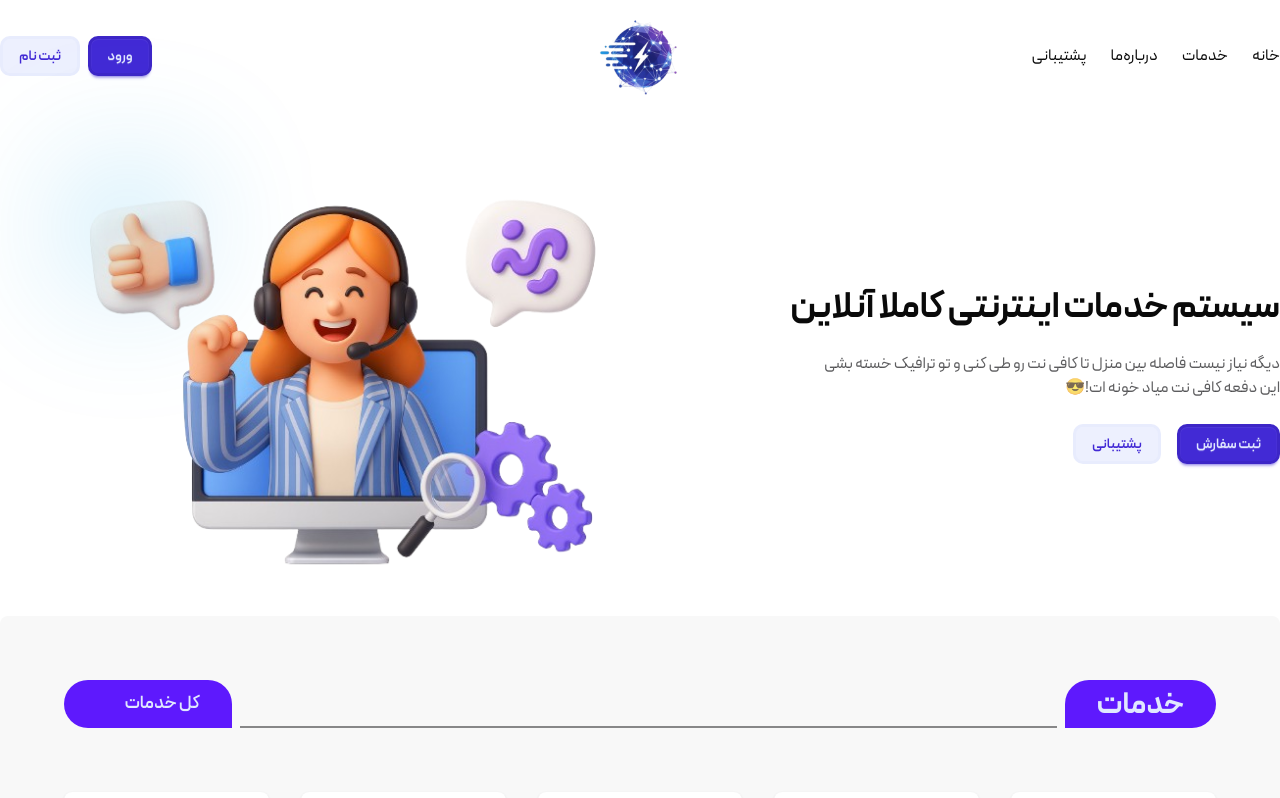
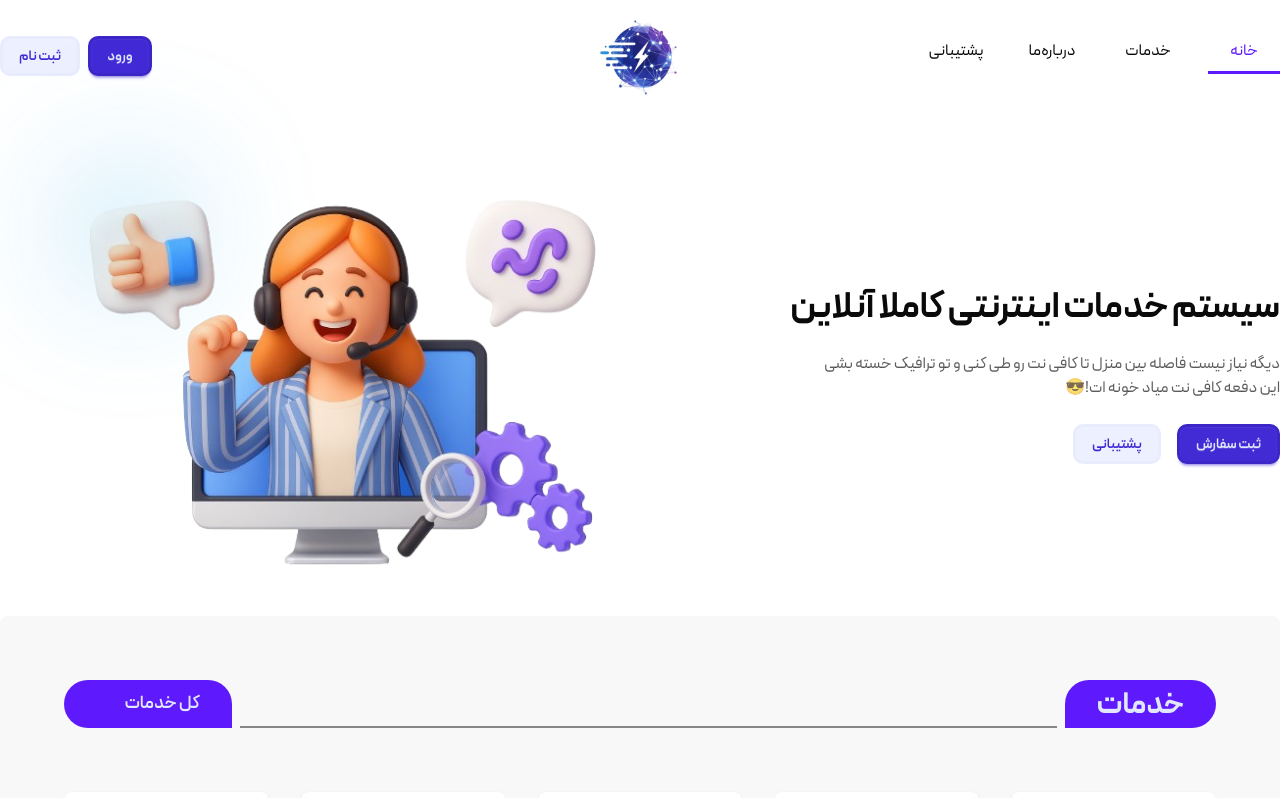
Before and after one commit to amir-hosein-003/online-service, a Next.js app: page / in a window 1280 px wide. Shown: the top 798 px of the page. Built offline with nearby package versions, Linux system fonts and the light colour scheme; some icons are missing.

Commit message:
create activeLink.tsx and not-found.tsx components

```diff
--- /dev/null
+++ b/app/not-found.tsx
@@ -0,0 +1,7 @@
+import React from "react";
+
+const NotFound = () => {
+  return <div>notFound</div>;
+};
+
+export default NotFound;
--- a/components/Navbar.tsx
+++ b/components/Navbar.tsx
@@ -1,6 +1,8 @@
+import React from "react";
 import Image from "next/image";
 import Link from "next/link";
-import React from "react";
+
+import ActiveLink from "./ui/activeLink";
 
 type Menu = {
   title: string;
@@ -9,9 +11,9 @@ type Menu = {
 
 const menuLinks: Menu[] = [
   { title: "خانه", url: "/" },
-  { title: "خدمات", url: "/" },
-  { title: "درباره‌ما", url: "/" },
-  { title: "پشتیبانی", url: "/" },
+  { title: "خدمات", url: "/services" },
+  { title: "درباره‌ما", url: "/about" },
+  { title: "پشتیبانی", url: "/support" },
 ];
 
 const Navbar = () => {
@@ -20,9 +22,9 @@ const Navbar = () => {
       <div className="w-full grid grid-cols-3">
         <div className="flex flex-row items-center gap-6">
           {menuLinks.map((link: Menu, index: number) => (
-            <Link key={index} href={link.url}>
-              {link.title}
-            </Link>
+            <ActiveLink key={index} href={link.url}>
+              <p>{link.title}</p>
+            </ActiveLink>
           ))}
         </div>
         <div className="flex items-center justify-center">
--- /dev/null
+++ b/components/ui/activeLink.tsx
@@ -0,0 +1,28 @@
+"use client";
+
+import Link from "next/link";
+import { usePathname } from "next/navigation";
+import React from "react";
+
+interface Props {
+  children: React.ReactNode;
+  href: string;
+  className?: string;
+}
+
+const ActiveLink = ({ children, href, className }: Props) => {
+  const pathName = usePathname();
+  return (
+    <Link
+      href={href}
+      className={`group flex flex-col items-center justify-between gap-2 w-18 ${pathName.startsWith(href) && "text-primary"} ${className}`}
+    >
+      {children}
+      <span
+        className={`h-[3px] w-0 group-hover:w-full bg-primary transition-all duration-300 ${pathName.startsWith(href) && "w-full"}`}
+      />
+    </Link>
+  );
+};
+
+export default ActiveLink;
```
